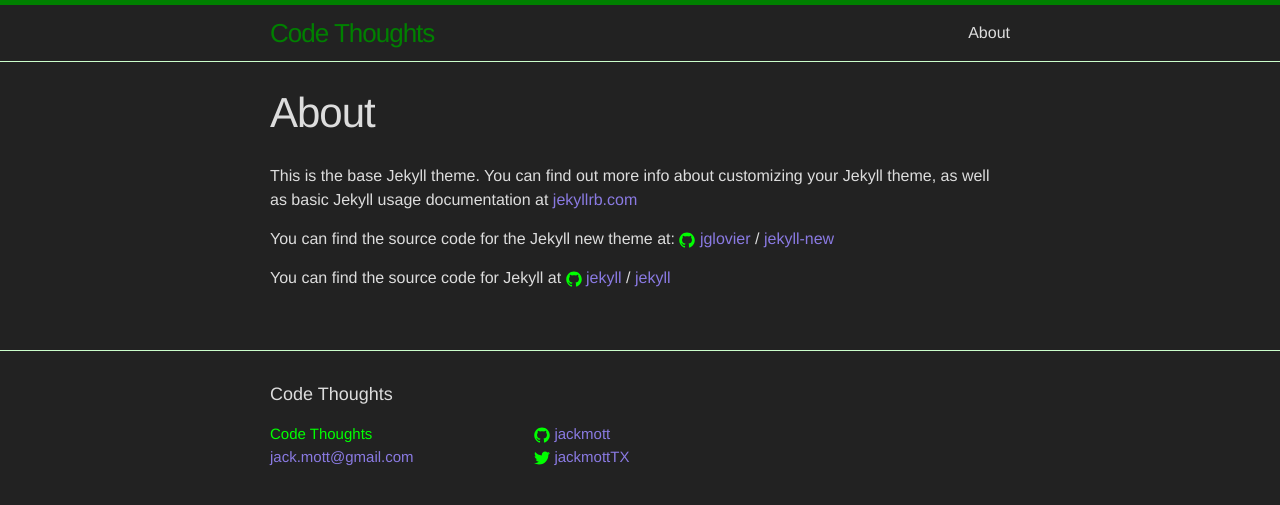
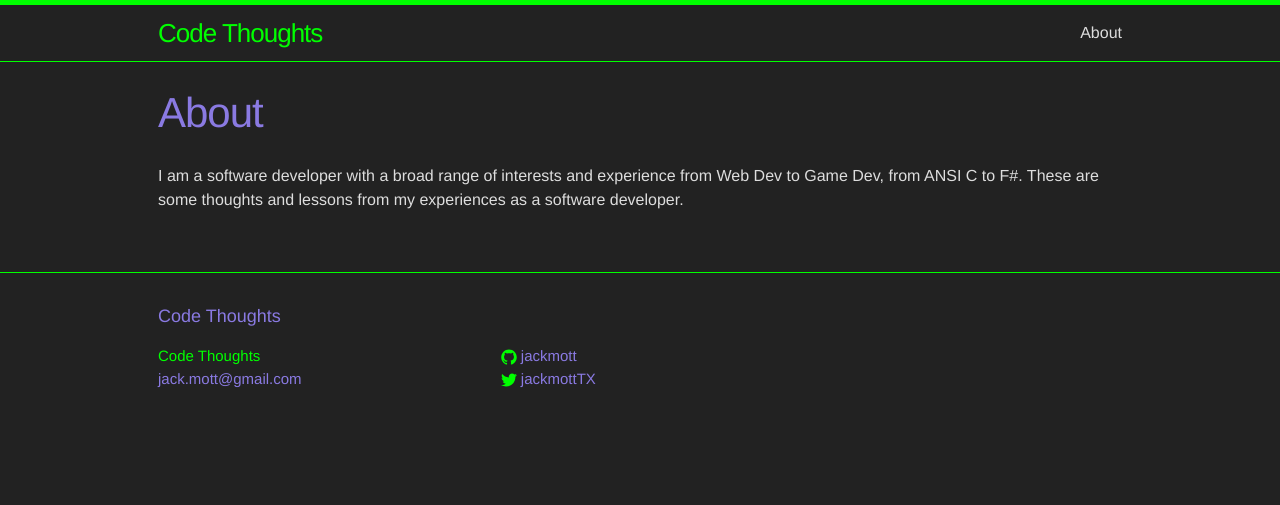
Before and after one commit to jackmott/jackmott.github.io, a Jekyll site: the page built from about.md, in a window 1280 px wide. Shown: the top 505 px of the page. Built offline with Jekyll 4.4.1, drawn with Linux system fonts in a browser that asks for light colours.

```diff
--- a/_sass/_base.scss
+++ b/_sass/_base.scss
@@ -83,6 +83,8 @@ li {
  */
 h1, h2, h3, h4, h5, h6 {
     font-weight: $base-font-weight;
+    color: $brand-color;
+
 }
 
 
--- a/_sass/_layout.scss
+++ b/_sass/_layout.scss
@@ -2,8 +2,8 @@
  * Site header
  */
 .site-header {
-    border-top: 5px solid $grey-color-dark;
-    border-bottom: 1px solid $grey-color-light;
+    border-top: 5px solid $grey-color;
+    border-bottom: 1px solid $grey-color;
     min-height: 56px;
 
     // Positioning context for the mobile navigation icon
@@ -20,7 +20,7 @@
 
     &,
     &:visited {
-        color: $grey-color-dark;
+        color: $grey-color;
     }
 }
 
@@ -47,7 +47,7 @@
         top: 9px;
         right: $spacing-unit / 2;
         background-color: $background-color;
-        border: 1px solid $grey-color-light;
+        border: 1px solid $grey-color;
         border-radius: 5px;
         text-align: right;
 
@@ -98,7 +98,7 @@
  * Site footer
  */
 .site-footer {
-    border-top: 1px solid $grey-color-light;
+    border-top: 1px solid $grey-color;
     padding: $spacing-unit 0;
 }
 
--- a/about.md
+++ b/about.md
@@ -4,12 +4,5 @@ title: About
 permalink: /about/
 ---
 
-This is the base Jekyll theme. You can find out more info about customizing your Jekyll theme, as well as basic Jekyll usage documentation at [jekyllrb.com](http://jekyllrb.com/)
-
-You can find the source code for the Jekyll new theme at:
-{% include icon-github.html username="jglovier" %} /
-[jekyll-new](https://github.com/jglovier/jekyll-new)
-
-You can find the source code for Jekyll at
-{% include icon-github.html username="jekyll" %} /
-[jekyll](https://github.com/jekyll/jekyll)
+I am a software developer with a broad range of interests and experience from Web Dev to Game Dev, from ANSI C to F#.
+These are some thoughts and lessons from my experiences as a software developer.
--- a/css/main.scss
+++ b/css/main.scss
@@ -19,14 +19,14 @@ $background-color: #222;
 $brand-color:      #8a7ae2;
 
 $grey-color:       #00ff00;
-$grey-color-light: lighten($grey-color, 40%);
+$grey-color-light: lighten($grey-color, 0%);
 $grey-color-dark:  darken($grey-color, 25%);
 
 // Width of the content area
-$content-width:    800px;
+$content-width:    1024px;
 
 $on-palm:          600px;
-$on-laptop:        800px;
+$on-laptop:        900px;
 
 
 
```
Also changed, not shown: _posts/2016-07-01-welcome-to-jekyll.markdown (deleted, +0 -22 lines), _posts/2016-7-10-marginal gains.markdown (added, +71 -0 lines), _posts/2016-7-11-decruft-visual-studio.markdown (added, +50 -0 lines), images/tab-1.gif (added), images/tab-2.gif (added), images/token-1.gif (added), images/token-2.gif (added), images/token-3.gif (added), images/vs-cruft.png (added), images/vs-nocruft.png (added), images/vs-options.png (added), images/vs-solution-explore.gif (added).
